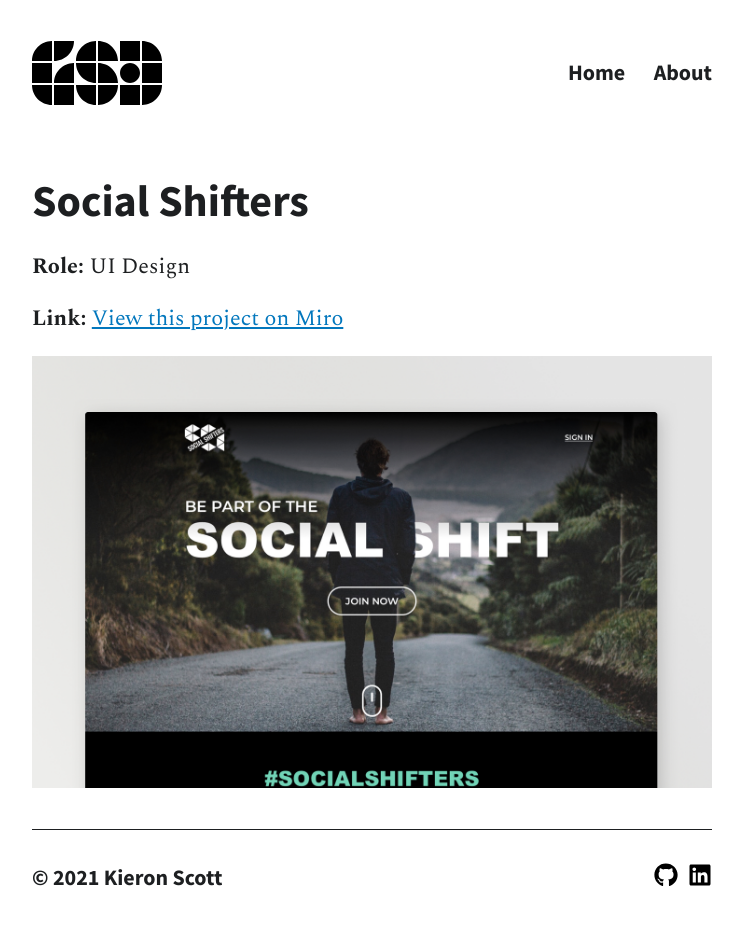
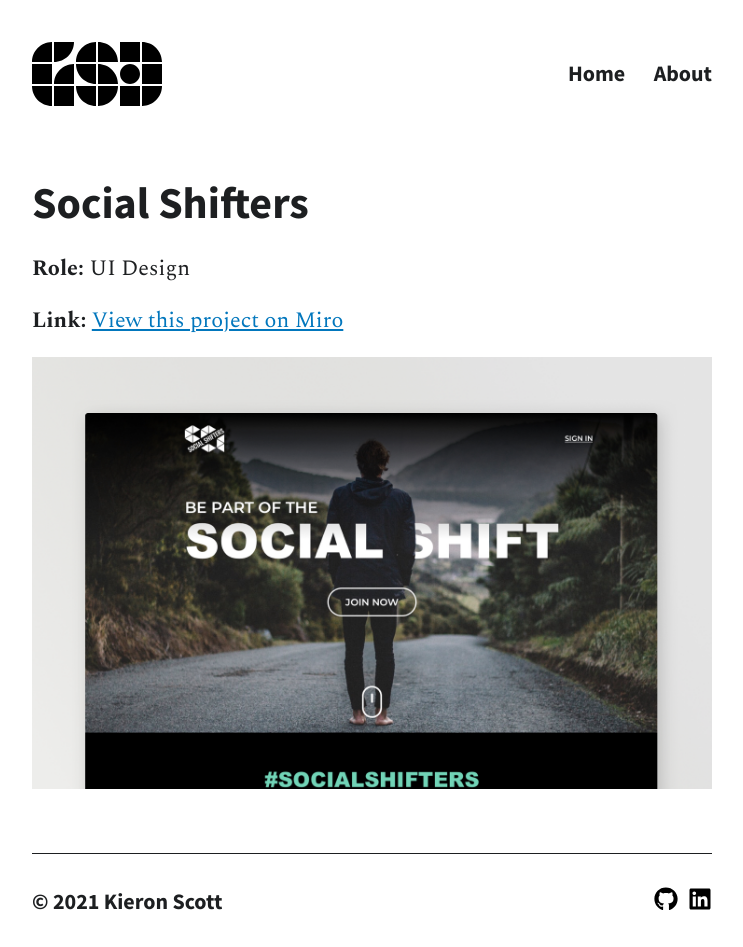
Before and after one commit to kscott7/great-scott-design, a Jekyll site: the page built from _posts/2020-01-01-social-shifters.html, in a window 1280 px wide. Shown: the whole page, without its empty margins (268-1011 px from the left). Built offline with Jekyll 4.4.1, drawn with Linux system fonts in a browser that asks for light colours; before the commit the page ends 923 px from its top, so only the background shows below that.

```diff
--- a/_layouts/default.html
+++ b/_layouts/default.html
@@ -10,7 +10,7 @@
 
     <link rel="stylesheet" href="{{ siteurl }}/static/css/styles.css">
 
-    <title>{{ page.title }}</title>
+    <title>Kieron Scott | Digital Product Designer, Glasgow</title>
 
   </head>
   <body>
--- a/_scss/components/_header.scss
+++ b/_scss/components/_header.scss
@@ -33,6 +33,7 @@ header {
 
     a {
       color: $base-dark !important;
+      display: block;
       text-decoration: none;
       padding: 18px 0;
       position: relative;
--- a/index.html
+++ b/index.html
@@ -1,5 +1,5 @@
 ---
-title: Kieron Scott | Digital Product Designer, Glasgow
+title:
 description: A designer with a passion for problem solving, process and building an open inclusive web.
 layout: default
 ---
--- a/static/css/styles.scss
+++ b/static/css/styles.scss
@@ -37,7 +37,7 @@ body {
   margin: 0 auto;
 }
 
-section {
+article, section {
   margin-bottom: 2.5em;
 }
 
```
Also changed, not shown: favicon.ico (added).
